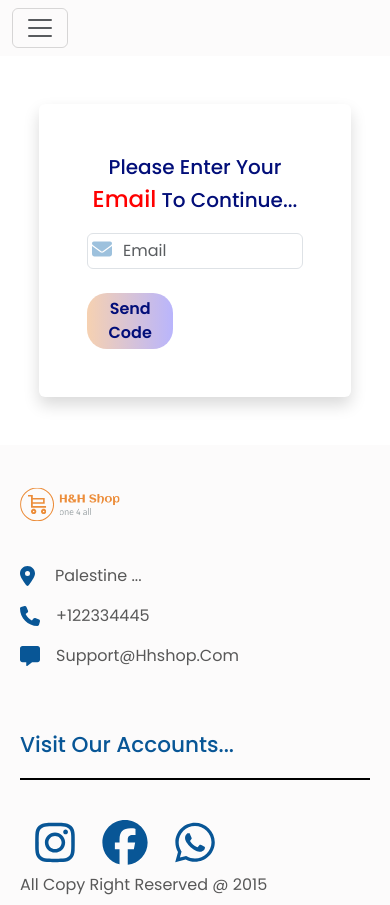
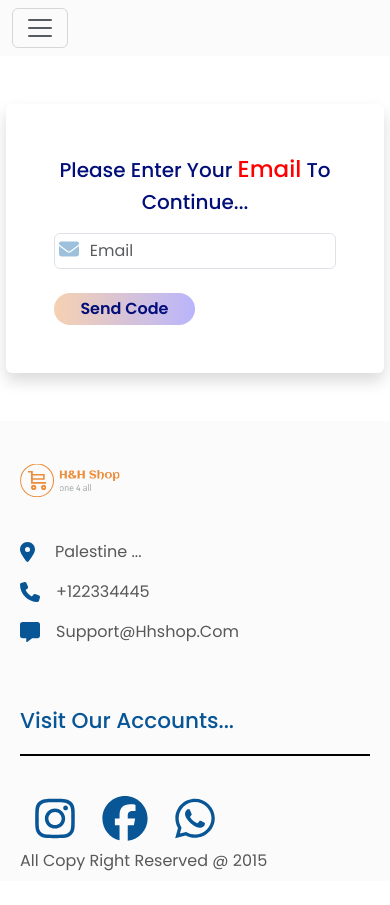
Before and after one commit to horia-abdaljabbar/finalProject-SHOP, a React (Vite) app: page /SendCode in a window 390 px wide. After the commit the page ends 881 px from the top, so only its background shows below. Built offline with nearby package versions, Linux system fonts and the light colour scheme; no server answers; the HTML template or start-up script is replaced by a standard one.

Commit message:
update forget password

```diff
--- a/src/pages/ForgetPassword/ForgetPassword.css
+++ b/src/pages/ForgetPassword/ForgetPassword.css
@@ -11,7 +11,6 @@ input[type="text"]{
 .code{
     background-image: url('/codeIcon.svg');
 }
-
 .code{
     background-position: 4px 5px;
     background-repeat: no-repeat;
@@ -25,12 +24,16 @@ input[type="text"]{
 
     @media (min-width: 600px) and (max-width: 900px){
         .forgetPasswordForm{
-            width:50%;
+            width:80%;
         }
     }
 
     @media(max-width: 599px){
         .forgetPasswordForm{
-            width:80%;
+            width:900%;
+        }
+
+        input[type="text"]{
+            padding: 5px 20px;
         }
     }
--- a/src/pages/ForgetPassword/ForgetPassword.jsx
+++ b/src/pages/ForgetPassword/ForgetPassword.jsx
@@ -157,7 +157,7 @@ setTimeout(()=>setLoader(false),2500);
           onChange={handleInput}
         />
           <div className="col d-flex flex-column align-items-end">
-          <button type="submit" className="submitBtn pt-1 pb-1" disabled={(loader)?'disapled':''}>
+          <button type="submit" className="submitBtn pt-1 pb-1 " disabled={(loader)?'disapled':''}>
             {(!loader)?"Login":" wait to login again..."}
           </button>
          </div>
--- a/src/pages/SendCode/SendCode.css
+++ b/src/pages/SendCode/SendCode.css
@@ -33,14 +33,19 @@
     background-image: linear-gradient(to right, #ffbf87 , rgb(98, 91, 233));
 }
 
-@media (min-width: 600px) and (max-width: 900px){
+@media (min-width: 320px) and (max-width: 900px){
     .sendCodeForm{
-        width:50%;
+        width:60%;
+
+    }
+    .submitBtn{
+        width: 100px;
     }
 }
 
 @media(max-width: 599px){
     .sendCodeForm{
-        width:80%;
+        width:97%;
     }
+
 }
--- a/src/pages/SendCode/SendCode.jsx
+++ b/src/pages/SendCode/SendCode.jsx
@@ -146,7 +146,7 @@ const handleForm = async (e) => {
             <NavLink className="resetPasswordBtn" to="/ForgetPassword"> Reset Password</NavLink>
           </div> */}
 
-<button type="submit" className="submitBtn pt-1 pb-1" disabled={(loader)?'dispaled':''}>
+<button type="submit" className="submitBtn pt-1 pb-1 w-50" disabled={(loader)?'dispaled':''}>
             {(!loader)?'Send Code':"wait to Send Code..."}
           </button>
         </div>
```
Also changed, not shown: src/components/Navbar/Navbar.jsx (+4 -4 lines).
